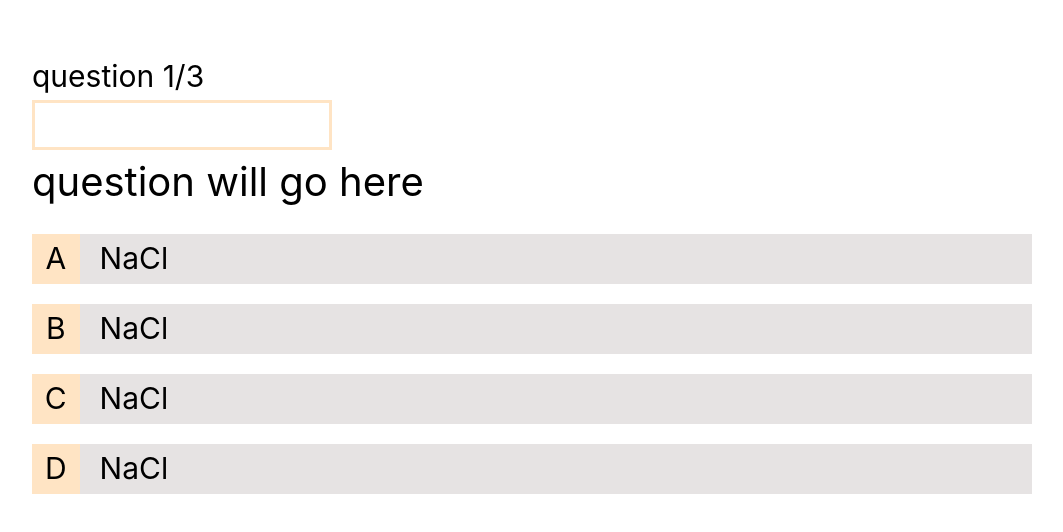
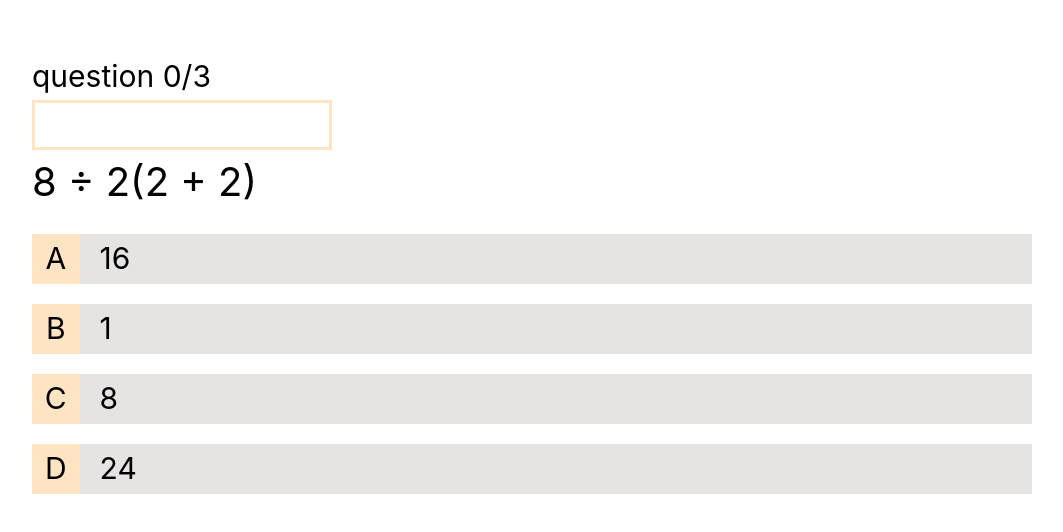
Before and after one commit to tcish/learn_vue_composition_api, a Vue app in the folder quiz_app/: page /quiz/1 in a window 1280 px wide. Shown: the top 532 px of the page, without its empty margins (108-1171 px from the left). Built offline with nearby package versions, Linux system fonts and the light colour scheme.

Commit message:
added composition api code and whole work

```diff
--- a/quiz_app/src/components/Question.vue
+++ b/quiz_app/src/components/Question.vue
@@ -1,39 +1,33 @@
 <template>
   <div>
     <div class="question_container">
-      <h1 class="question">question will go here</h1>
+      <h1 class="question">{{ question.text }}</h1>
     </div>
     <div class="options_container">
-      <div class="option">
-        <p class="option_label">A</p>
+      <div
+        class="option"
+        v-for="option in question.options"
+        :key="option.id"
+        @click="emitSelectedOption(option.isCorrect)"
+      >
+        <p class="option_label">{{ option.label }}</p>
         <div class="option_value">
-          <p>NaCl</p>
-        </div>
-      </div>
-      <div class="option">
-        <p class="option_label">B</p>
-        <div class="option_value">
-          <p>NaCl</p>
-        </div>
-      </div>
-      <div class="option">
-        <p class="option_label">C</p>
-        <div class="option_value">
-          <p>NaCl</p>
-        </div>
-      </div>
-      <div class="option">
-        <p class="option_label">D</p>
-        <div class="option_value">
-          <p>NaCl</p>
+          <p>{{ option.text }}</p>
         </div>
       </div>
     </div>
   </div>
 </template>
 
-<script>
-export default {};
+<script setup>
+import { defineProps, defineEmits } from "vue";
+
+const emit = defineEmits(["selectOption"]);
+const { question } = defineProps(["question"]);
+
+const emitSelectedOption = (isCorrect) => {
+  emit("selectOption", isCorrect);
+};
 </script>
 
 <style scoped>
--- a/quiz_app/src/components/QuizHeader.vue
+++ b/quiz_app/src/components/QuizHeader.vue
@@ -1,13 +1,19 @@
 <template>
   <header>
-    <h4>question 1/3</h4>
+    <h4>question {{ questionStatus }}</h4>
     <div class="bar">
-      <div class="completion"></div>
+      <div class="completion" :style="{ width: barPercentage }"></div>
     </div>
   </header>
 </template>
 
 <script setup>
+import { defineProps } from "vue";
+
+const { questionStatus, barPercentage } = defineProps([
+  "questionStatus",
+  "barPercentage",
+]);
 </script>
 
 <style scoped>
--- /dev/null
+++ b/quiz_app/src/components/Result.vue
@@ -0,0 +1,34 @@
+<template>
+  <div class="results">
+    <p>Your Results...</p>
+    <h1>{{ numberOfCorrectAnswers }}/{{ quizQuestionLength }}</h1>
+
+    <RouterLink to="/">Go Back</RouterLink>
+  </div>
+</template>
+
+<script setup>
+import { defineProps } from "vue";
+import { RouterLink } from "vue-router";
+
+const { quizQuestionLength, numberOfCorrectAnswers } = defineProps([
+  "quizQuestionLength",
+  "numberOfCorrectAnswers",
+]);
+</script>
+
+<style scoped>
+.results {
+  text-align: center;
+  padding: 50px 0 0 0;
+}
+
+p {
+  font-size: 25px;
+}
+
+h1 {
+  margin-top: 0;
+  font-size: 80px;
+}
+</style>
--- a/quiz_app/src/views/QuizView.vue
+++ b/quiz_app/src/views/QuizView.vue
@@ -1,8 +1,20 @@
 <template>
   <div>
-    <quiz-header />
+    <quiz-header
+      :questionStatus="questionStatus"
+      :barParentage="barParentage"
+    />
     <div>
-      <question />
+      <question
+        v-if="!showResults"
+        :question="quiz.questions[currentQuestionIndex]"
+        @selectOption="onOptionSelected"
+      />
+      <result
+        v-else
+        :quizQuestionLength="quiz.questions.length"
+        :numberOfCorrectAnswers="numberOfCorrectAnswers"
+      />
     </div>
   </div>
 </template>
@@ -10,6 +22,45 @@
 <script setup>
 import Question from "../components/Question.vue";
 import QuizHeader from "../components/QuizHeader.vue";
+import Result from "../components/Result.vue";
+import { useRoute } from "vue-router";
+import { computed, ref, watch } from "vue";
+import quizzes from "../data/quizzes.json";
+const route = useRoute();
+
+const quizId = parseInt(route.params.id);
+const quiz = quizzes.find((q) => q.id === quizId);
+const currentQuestionIndex = ref(0);
+const numberOfCorrectAnswers = ref(0);
+const showResults = ref(false);
+
+// const questionStatus = ref(
+//   `${currentQuestionIndex.value}/${quiz.questions.length}`
+// );
+
+// watch(
+//   () => currentQuestionIndex.value,
+//   () => {
+//     questionStatus.value = `${currentQuestionIndex.value}/${quiz.questions.length}`;
+//   }
+// );
+
+const questionStatus = computed(() => {
+  return `${currentQuestionIndex.value}/${quiz.questions.length}`;
+});
+const barParentage = computed(
+  () => `${(currentQuestionIndex.value / quiz.questions.length) * 100}`
+);
+
+const onOptionSelected = (isCorrect) => {
+  if (isCorrect) {
+    numberOfCorrectAnswers.value++;
+  }
+
+  if (quiz.questions.length - 1 === currentQuestionIndex.value);
+
+  currentQuestionIndex.value++;
+};
 </script>
 
 <style scoped>
```
